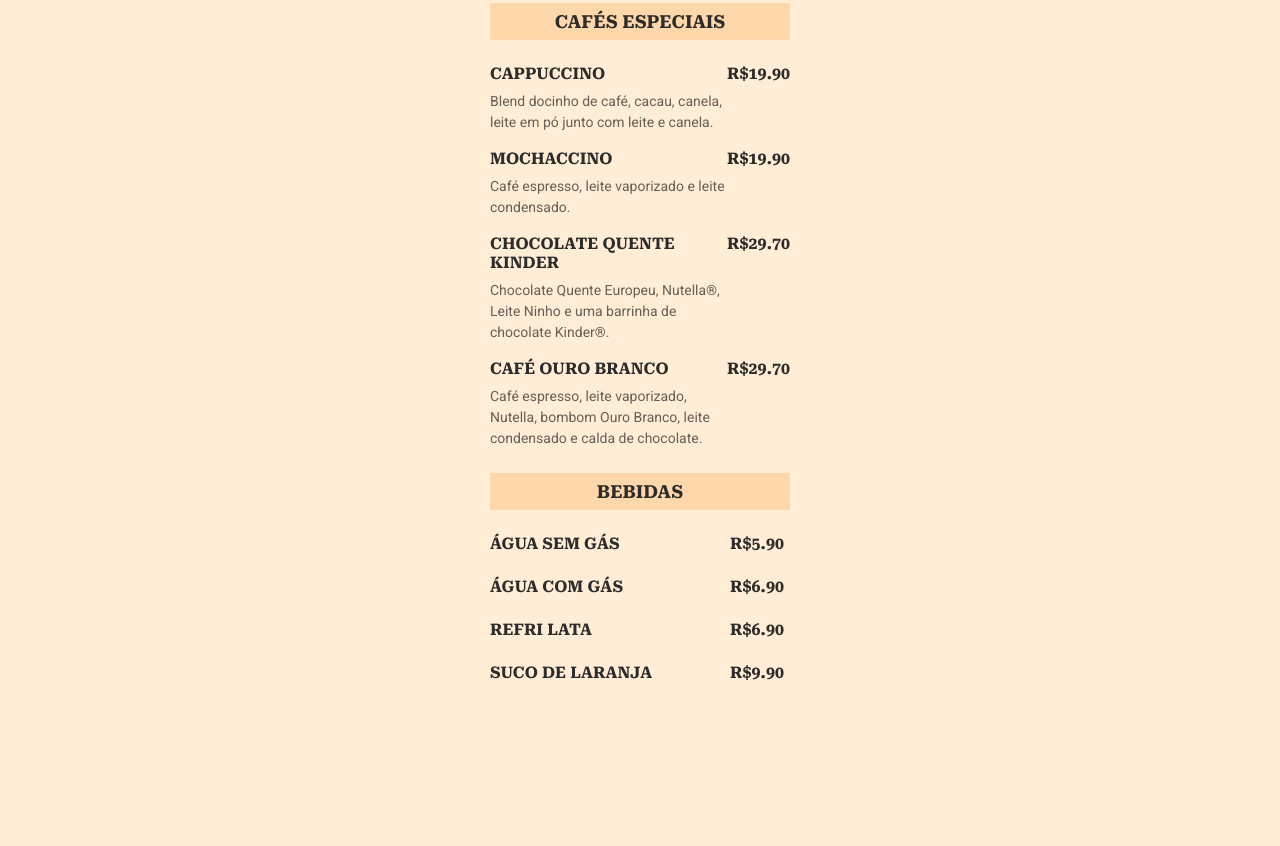
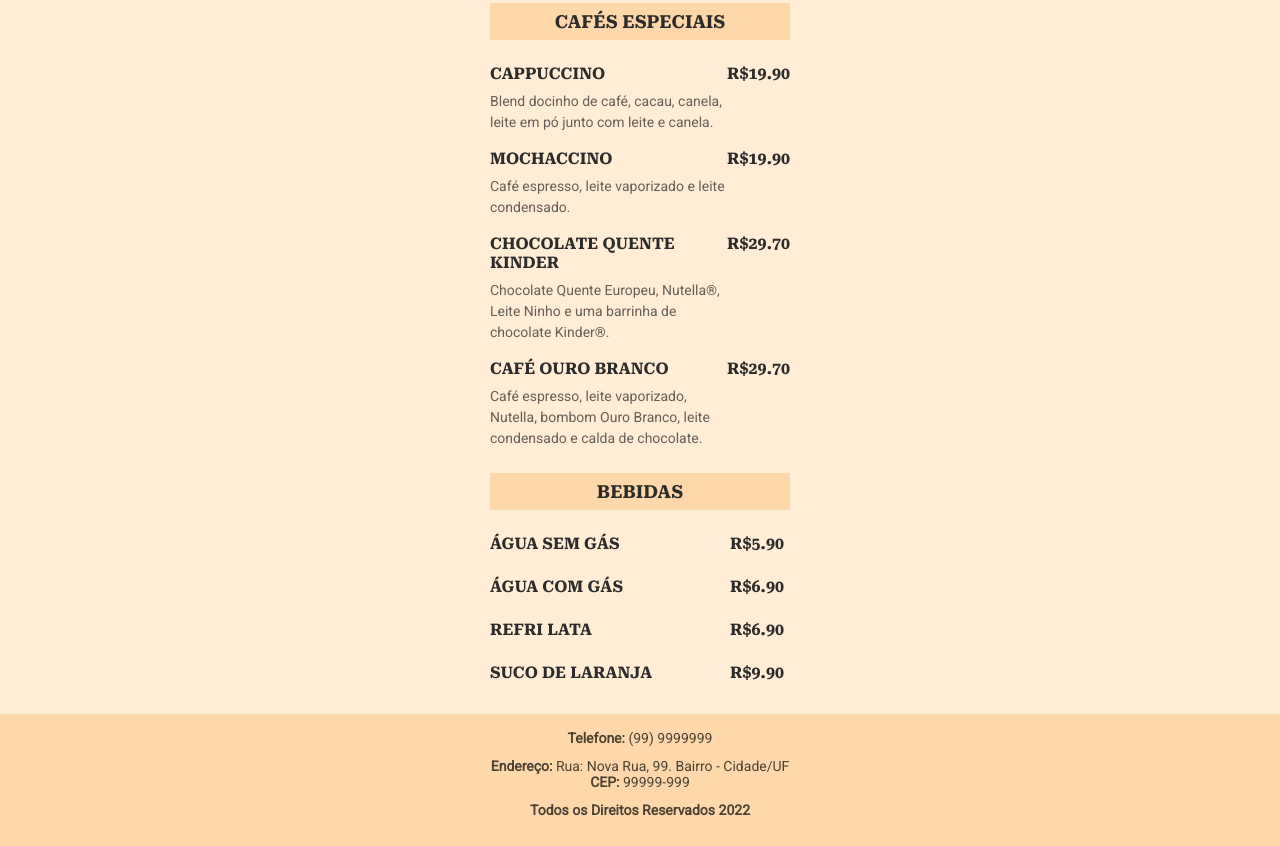
Before and after one commit to VagnerNerves/maratona-explorer-3.0, a plain HTML site: page index.html in a window 1280 px wide. Shown: the part 580-1426 px from the top of the page. Before the commit the page ends 1294 px from the top, so only its background shows below. Drawn offline with Linux system fonts and the light colour scheme; a web font is replaced by a local one.

Commit message:
Adicionado Footer na pagina com os dados de telefone, endereço e direitos reservados.

```diff
--- a/index.html
+++ b/index.html
@@ -179,5 +179,11 @@
         </li>
       </ul>
     </section>
+
+    <footer>
+      <p><span>Telefone:</span> (99) 9999999</p>
+      <p><span>Endereço:</span> Rua: Nova Rua, 99. Bairro - Cidade/UF <span>CEP:</span> 99999-999 </p>
+      <p><span>Todos os Direitos Reservados 2022</span></p>
+    </footer>
   </body>
 </html>
--- a/style.css
+++ b/style.css
@@ -32,7 +32,7 @@ header {
 
 header,
 section,
-footer {
+footer p {
   max-width: 300px;
   margin: 0 auto;
 }
@@ -47,7 +47,8 @@ header h1 span {
   color: #995000;
 }
 
-header p {
+header p,
+footer p {
   font-size: 14px;
   line-height: 16px;
 
@@ -92,3 +93,19 @@ li .details {
   font-size: 14px;
   line-height: 21px;
 }
+
+/* FOOTER */
+footer {
+  background-color: #FED7AA;
+  text-align: center;
+
+  padding: 16px 0px;
+}
+
+footer p {
+  margin-bottom: 12px;
+}
+
+footer p span {
+  font-weight: bold;
+}
```
